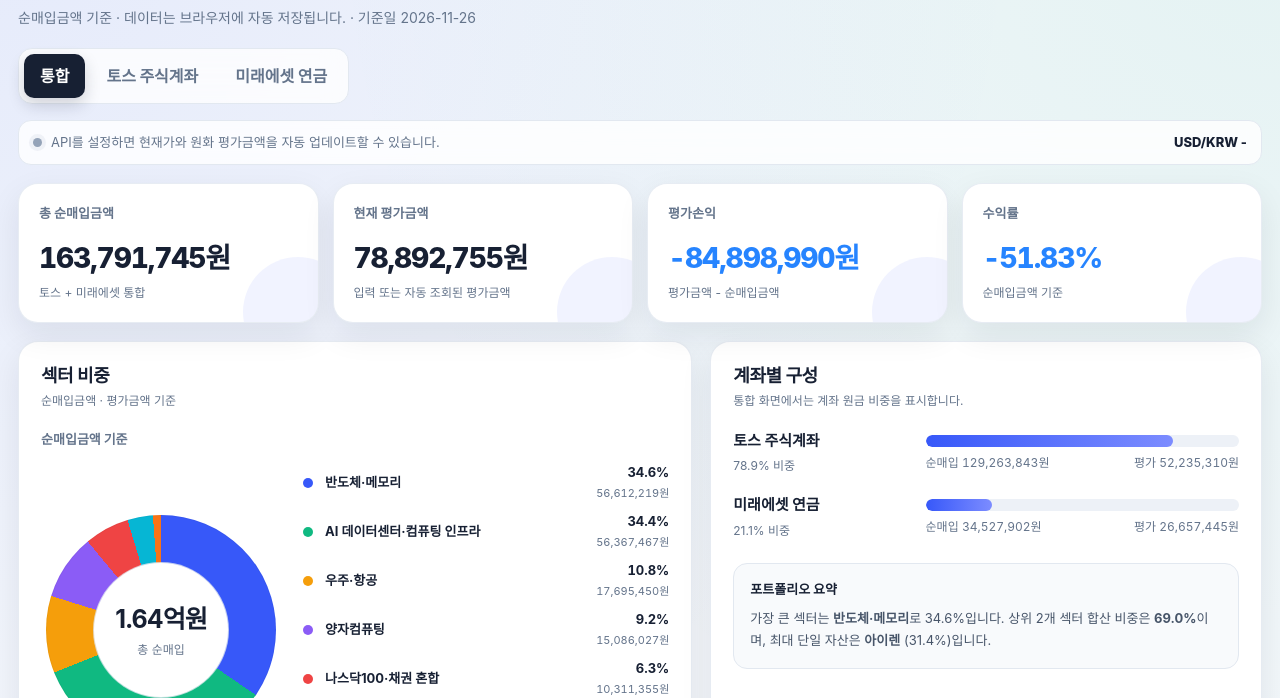
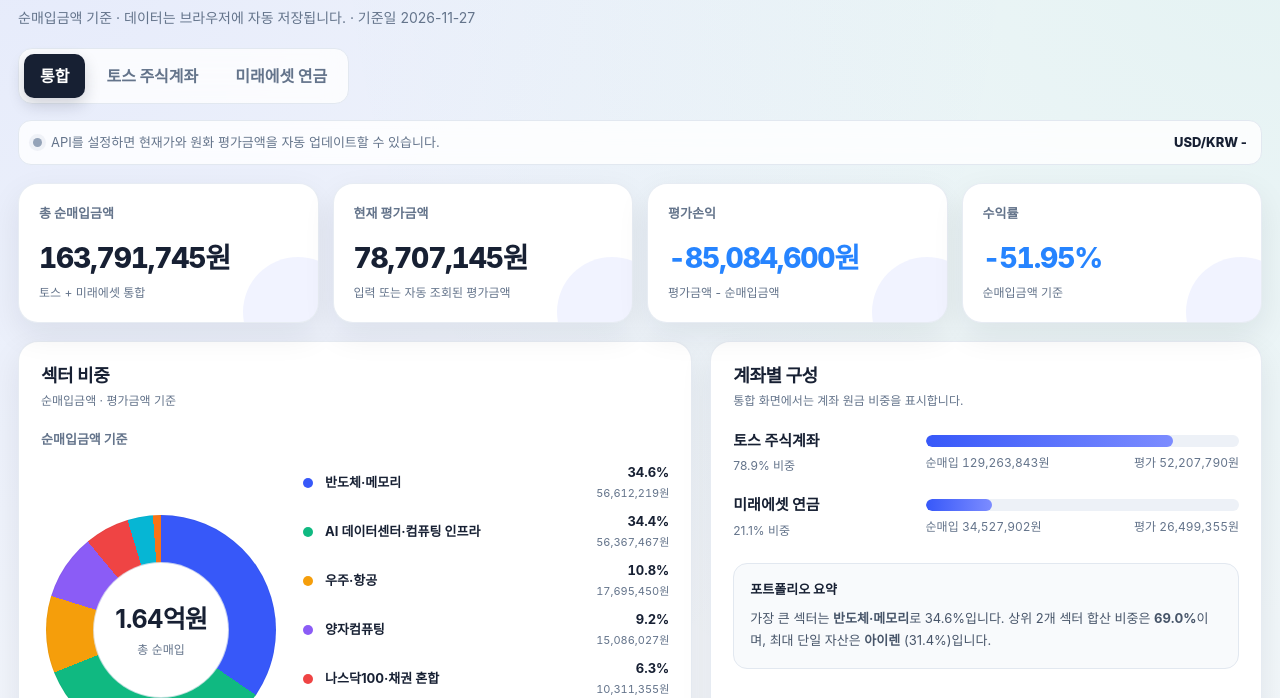
Before and after one commit to big9367-byte/portfolio-dashboard, a plain HTML site: page index.html in a window 1280 px wide. Shown: the part 102-800 px from the top of the page. Drawn offline with Linux system fonts and the light colour scheme.

Commit message:
chore: 주가 자동 업데이트 (2026-11-27)

```diff
--- a/index.html
+++ b/index.html
@@ -1022,7 +1022,7 @@
 
     const DEFAULT_DATA = {
       title: "투자 포트폴리오 대시보드",
-      asOfDate: "2026-11-26",
+      asOfDate: "2026-11-27",
       marketSettings: {
         autoRefresh: false,
         intervalMinutes: 30,
@@ -1031,22 +1031,22 @@
         lastFxRate: null
       },
       holdings: [
-        { id: "t1", account: "toss", name: "아이렌", sector: "AI 데이터센터·컴퓨팅 인프라", cost: 51474419, value: 12948656, symbol: "IREN", exchange: "US", currency: "USD", quantity: 750, autoUpdate: true },
-        { id: "t2", account: "toss", name: "로켓랩", sector: "우주·항공", cost: 17695450, value: 12634932, symbol: "RKLB", exchange: "US", currency: "USD", quantity: 200, autoUpdate: true },
-        { id: "t3", account: "toss", name: "DRAM", sector: "반도체·메모리", cost: 27011059, value: 11886322, symbol: "DRAM", exchange: "US", currency: "USD", quantity: 254, autoUpdate: true },
-        { id: "t4", account: "toss", name: "인플렉션", sector: "양자컴퓨팅", cost: 11005245, value: 4263967, symbol: "INFQ", exchange: "US", currency: "USD", quantity: 489, autoUpdate: true },
-        { id: "t5", account: "toss", name: "마벨 테크놀로지", sector: "반도체·메모리", cost: 9098590, value: 4046013, symbol: "MRVL", exchange: "US", currency: "USD", quantity: 23, autoUpdate: true },
-        { id: "t6", account: "toss", name: "아이온큐", sector: "양자컴퓨팅", cost: 4080782, value: 1549754, symbol: "IONQ", exchange: "US", currency: "USD", quantity: 49, autoUpdate: true },
-        { id: "t7", account: "toss", name: "써클 인터넷 그룹", sector: "핀테크·스테이블코인", cost: 1836298, value: 1037666, symbol: "CRCL", exchange: "US", currency: "USD", quantity: 16, autoUpdate: true },
-        { id: "t8", account: "toss", name: "SK하이닉스", sector: "반도체·메모리", cost: 4152000, value: 2134000, symbol: "000660", exchange: "XKRX", currency: "KRW", quantity: 2, autoUpdate: true },
-        { id: "t9", account: "toss", name: "삼성전자", sector: "반도체·메모리", cost: 2910000, value: 1734000, symbol: "005930", exchange: "XKRX", currency: "KRW", quantity: 10, autoUpdate: true },
-
-        { id: "p1", account: "pension", name: "TIGER 미국AI데이터센터TOP4Plus", sector: "AI 데이터센터·컴퓨팅 인프라", cost: 4893048, value: 2612715, symbol: "0142D0", exchange: "XKRX", currency: "KRW", quantity: 501, autoUpdate: true },
-        { id: "p2", account: "pension", name: "TIGER 미국나스닥100채권혼합50", sector: "나스닥100·채권 혼합", cost: 10311355, value: 10070030, symbol: "435420", exchange: "XKRX", currency: "KRW", quantity: 758, autoUpdate: true },
-        { id: "p3", account: "pension", name: "PLUS 글로벌HBM반도체", sector: "반도체·메모리", cost: 9932650, value: 4378850, symbol: "442580", exchange: "XKRX", currency: "KRW", quantity: 70, autoUpdate: true },
-        { id: "p4", account: "pension", name: "TIME 글로벌AI인공지능액티브", sector: "AI 테마·응용", cost: 3072825, value: 3069750, symbol: "456600", exchange: "XKRX", currency: "KRW", quantity: 75, autoUpdate: true },
-        { id: "p5", account: "pension", name: "TIGER 글로벌온디바이스AI", sector: "AI 테마·응용", cost: 2810104, value: 3282500, symbol: "480310", exchange: "XKRX", currency: "KRW", quantity: 202, autoUpdate: true },
-        { id: "p6", account: "pension", name: "TIGER 미국필라델피아AI반도체나스닥", sector: "반도체·메모리", cost: 3507920, value: 3243600, symbol: "497570", exchange: "XKRX", currency: "KRW", quantity: 204, autoUpdate: true }
+        { id: "t1", account: "toss", name: "아이렌", sector: "AI 데이터센터·컴퓨팅 인프라", cost: 51474419, value: 12952800, symbol: "IREN", exchange: "US", currency: "USD", quantity: 750, autoUpdate: true },
+        { id: "t2", account: "toss", name: "로켓랩", sector: "우주·항공", cost: 17695450, value: 12638976, symbol: "RKLB", exchange: "US", currency: "USD", quantity: 200, autoUpdate: true },
+        { id: "t3", account: "toss", name: "DRAM", sector: "반도체·메모리", cost: 27011059, value: 11890126, symbol: "DRAM", exchange: "US", currency: "USD", quantity: 254, autoUpdate: true },
+        { id: "t4", account: "toss", name: "인플렉션", sector: "양자컴퓨팅", cost: 11005245, value: 4265332, symbol: "INFQ", exchange: "US", currency: "USD", quantity: 489, autoUpdate: true },
+        { id: "t5", account: "toss", name: "마벨 테크놀로지", sector: "반도체·메모리", cost: 9098590, value: 4047308, symbol: "MRVL", exchange: "US", currency: "USD", quantity: 23, autoUpdate: true },
+        { id: "t6", account: "toss", name: "아이온큐", sector: "양자컴퓨팅", cost: 4080782, value: 1550250, symbol: "IONQ", exchange: "US", currency: "USD", quantity: 49, autoUpdate: true },
+        { id: "t7", account: "toss", name: "써클 인터넷 그룹", sector: "핀테크·스테이블코인", cost: 1836298, value: 1037998, symbol: "CRCL", exchange: "US", currency: "USD", quantity: 16, autoUpdate: true },
+        { id: "t8", account: "toss", name: "SK하이닉스", sector: "반도체·메모리", cost: 4152000, value: 2110000, symbol: "000660", exchange: "XKRX", currency: "KRW", quantity: 2, autoUpdate: true },
+        { id: "t9", account: "toss", name: "삼성전자", sector: "반도체·메모리", cost: 2910000, value: 1715000, symbol: "005930", exchange: "XKRX", currency: "KRW", quantity: 10, autoUpdate: true },
+
+        { id: "p1", account: "pension", name: "TIGER 미국AI데이터센터TOP4Plus", sector: "AI 데이터센터·컴퓨팅 인프라", cost: 4893048, value: 2582655, symbol: "0142D0", exchange: "XKRX", currency: "KRW", quantity: 501, autoUpdate: true },
+        { id: "p2", account: "pension", name: "TIGER 미국나스닥100채권혼합50", sector: "나스닥100·채권 혼합", cost: 10311355, value: 10047290, symbol: "435420", exchange: "XKRX", currency: "KRW", quantity: 758, autoUpdate: true },
+        { id: "p3", account: "pension", name: "PLUS 글로벌HBM반도체", sector: "반도체·메모리", cost: 9932650, value: 4331950, symbol: "442580", exchange: "XKRX", currency: "KRW", quantity: 70, autoUpdate: true },
+        { id: "p4", account: "pension", name: "TIME 글로벌AI인공지능액티브", sector: "AI 테마·응용", cost: 3072825, value: 3054000, symbol: "456600", exchange: "XKRX", currency: "KRW", quantity: 75, autoUpdate: true },
+        { id: "p5", account: "pension", name: "TIGER 글로벌온디바이스AI", sector: "AI 테마·응용", cost: 2810104, value: 3262300, symbol: "480310", exchange: "XKRX", currency: "KRW", quantity: 202, autoUpdate: true },
+        { id: "p6", account: "pension", name: "TIGER 미국필라델피아AI반도체나스닥", sector: "반도체·메모리", cost: 3507920, value: 3221160, symbol: "497570", exchange: "XKRX", currency: "KRW", quantity: 204, autoUpdate: true }
       ]
     };
 
```
